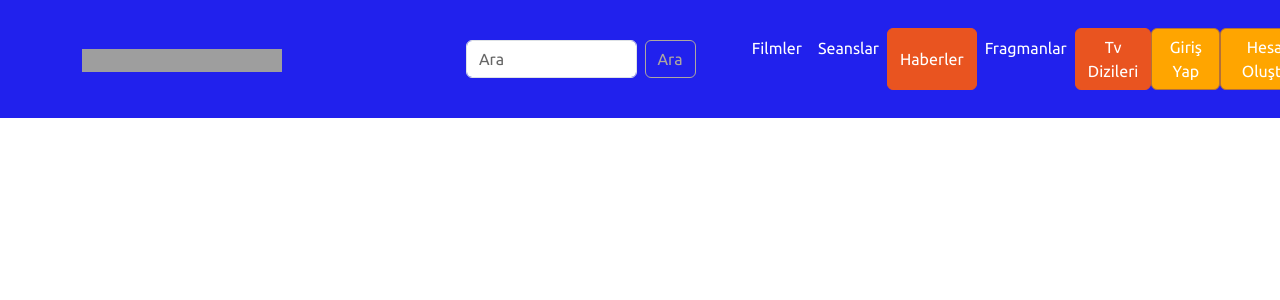
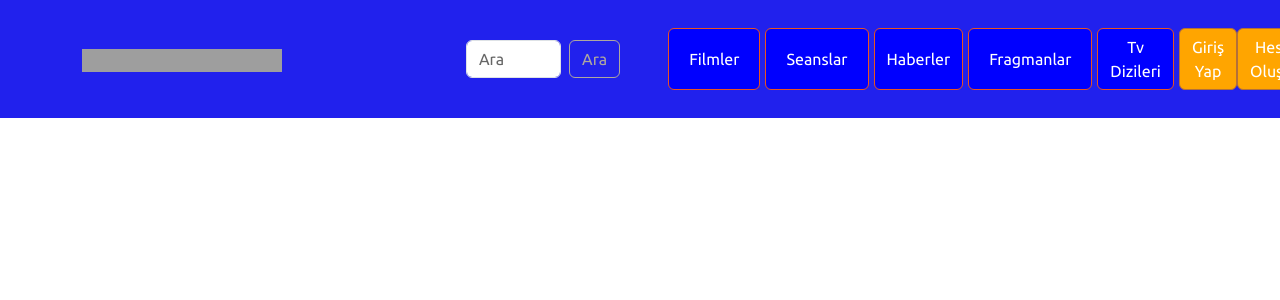
Before and after one commit to buseilguz/beyazperdedeneme, a React (Create React App) app in the folder client/: page / in a window 1280 px wide. Shown: the top 300 px of the page. Built offline with nearby package versions, Linux system fonts and the light colour scheme; grey boxes are pictures that could not be loaded.

Commit message:
Header düzeltme

```diff
--- a/client/src/Components/Header.js
+++ b/client/src/Components/Header.js
@@ -31,13 +31,18 @@ const Header =({user,setUser})=>{
           </Form>
 
         <Nav className="me-auto">
-          <Nav.Link className='text-white' >Filmler</Nav.Link>
+        <Button  style={{backgroundColor:'blue',marginRight:'5px'}}>
+          <Nav.Link className='text-white' >Filmler</Nav.Link></Button>
+          <Button  style={{backgroundColor:'blue',marginRight:'5px'}}>
           <Nav.Link className='text-white' >Seanslar</Nav.Link>
-          <Button  >
+          </Button>
+          <Button  style={{backgroundColor:'blue',marginRight:'5px'}}>
         <Link className='text-white text-decoration-none'  to='/news/getall'>Haberler</Link>
         </Button>
+        <Button  style={{backgroundColor:'blue',marginRight:'5px'}}>
          <Nav.Link className='text-white' >Fragmanlar</Nav.Link>
-         <Button  >
+         </Button>
+         <Button  style={{backgroundColor:'blue',marginRight:'5px'}}>
         <Link className='text-white text-decoration-none'  to='/tvseries/getall'>Tv Dizileri</Link>
         </Button>
 
--- a/client/src/Screens/HomeScreen.js
+++ b/client/src/Screens/HomeScreen.js
@@ -1,9 +1,12 @@
 import React from "react";
+import Newses from "./Newses";
 
 
 
 const HomeScreen=({user})=>{
 
+    <Newses/>
+
     return <div>{user?.email}</div>;
 };
 
--- a/client/src/index.js
+++ b/client/src/index.js
@@ -6,6 +6,7 @@ import './bootstrap.min.css'
 
 
 const root = ReactDOM.createRoot(document.getElementById('root'));
+
 root.render(
 
     <App />
```
